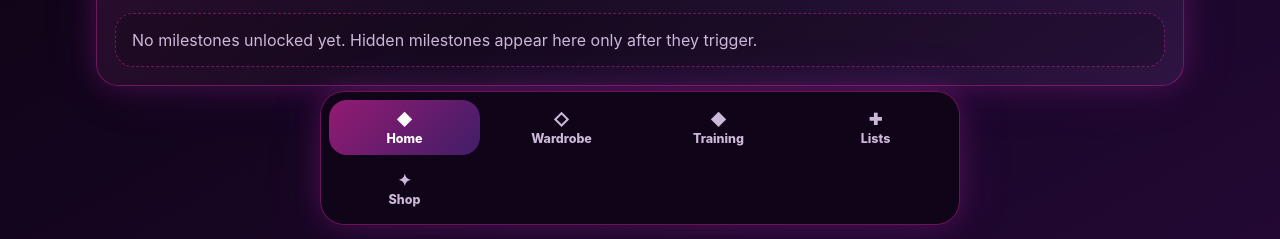
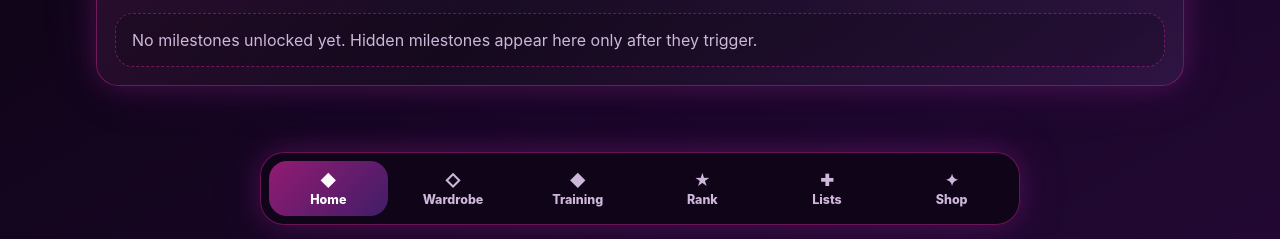
Before and after one commit to NeoxHellcat54/sissydnd, a plain HTML site: page index.html in a window 1280 px wide. Shown: the part 561-800 px from the top of the page. Drawn offline with Linux system fonts and the light colour scheme.

Commit message:
Add files via upload

```diff
--- a/index.html
+++ b/index.html
@@ -389,9 +389,9 @@ h3 { margin-bottom: 8px; }
   left: 50%;
   bottom: 14px;
   transform: translateX(-50%);
-  width: min(640px, calc(100% - 24px));
+  width: min(760px, calc(100% - 24px));
   display: grid;
-  grid-template-columns: repeat(4, 1fr);
+  grid-template-columns: repeat(6, 1fr);
   gap: 6px;
   border: 1px solid var(--border);
   border-radius: 24px;
@@ -612,6 +612,7 @@ h3 { margin-bottom: 8px; }
       <button class="nav-btn active" type="button" data-view="home"><span>◆</span>Home</button>
       <button class="nav-btn" type="button" data-view="wardrobe"><span>◇</span>Wardrobe</button>
       <button class="nav-btn" type="button" data-view="training"><span>◆</span>Training</button>
+      <button class="nav-btn" type="button" data-view="rank"><span>★</span>Rank</button>
       <button class="nav-btn" type="button" data-view="lists"><span>✚</span>Lists</button>
       <button class="nav-btn" type="button" data-view="shop"><span>✦</span>Shop</button>
     </nav>
```
